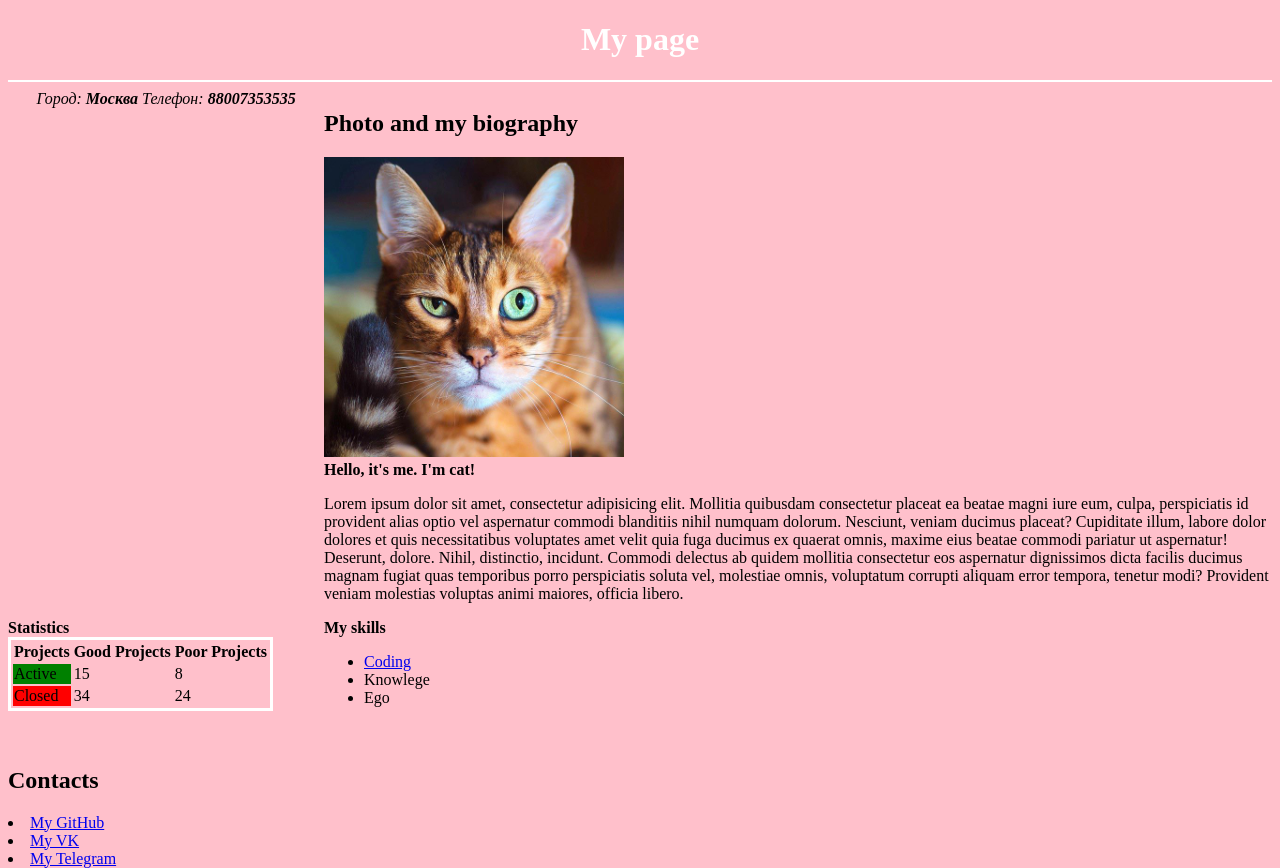
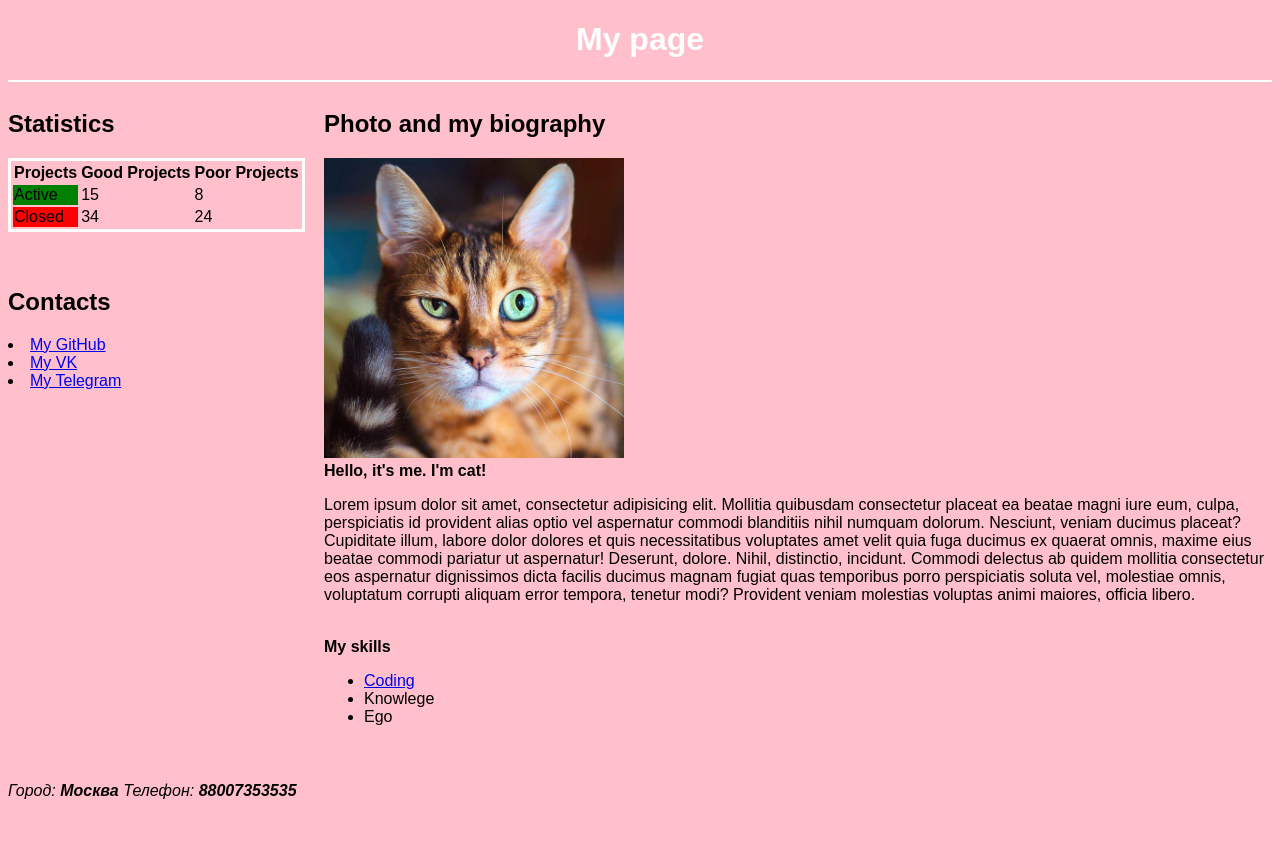
Before and after one commit to muridse/portfoly_00, a plain HTML site: page portfoly/index.html in a window 1280 px wide. After the commit the page ends 800 px from the top, so only its background shows below. Drawn offline with Linux system fonts and the light colour scheme.

Commit message:
new fonts, debug

```diff
--- a/portfoly/index.html
+++ b/portfoly/index.html
@@ -16,8 +16,7 @@
 	<br>
 	<b>Hello, it's me. I'm cat!</b>
 	<p>Lorem ipsum dolor sit amet, consectetur adipisicing elit. Mollitia quibusdam consectetur placeat ea beatae magni iure eum, culpa, perspiciatis id provident alias optio vel aspernatur commodi blanditiis nihil numquam dolorum. Nesciunt, veniam ducimus placeat? Cupiditate illum, labore dolor dolores et quis necessitatibus voluptates amet velit quia fuga ducimus ex quaerat omnis, maxime eius beatae commodi pariatur ut aspernatur! Deserunt, dolore. Nihil, distinctio, incidunt. Commodi delectus ab quidem mollitia consectetur eos aspernatur dignissimos dicta facilis ducimus magnam fugiat quas temporibus porro perspiciatis soluta vel, molestiae omnis, voluptatum corrupti aliquam error tempora, tenetur modi? Provident veniam molestias voluptas animi maiores, officia libero.</p>
-</section>
-<section>
+	<br>
 	<b>My skills</b>
 	<ul>
 		<li> <a href="pages/forms.html">Coding</a></li>
@@ -26,8 +25,7 @@
 	</ul>
 </section>
 <aside>
-	<b>Statistics</b>
-	<br>
+	<h2>Statistics</h2>
 	<table bordercolor="white">
 		<tr><th>Projects</th><th>Good Projects</th><th>Poor Projects</th></tr>
 		<tr><td bgcolor="green">Active</th><td>15</td><td>8</td></tr>
--- a/portfoly/styles.css
+++ b/portfoly/styles.css
@@ -42,4 +42,9 @@ img{
 }
 address{
 	text-align: center;
+	position: absolute;
+	bottom: 0;
 }
+* {
+	font-family: sans-serif;
+}
--- a/styles.css
+++ /dev/null
@@ -1,20 +0,0 @@
-body{
-	background: brown;
-}
-.pin {
-	padding-left: 40%;
-    margin-top: -30%;
-    font-size: 800%;
-}
-.image {
-    max-width: 30%;
-    max-height: 30%;
-    margin-right: 60%;
-}
-h1{
-	position: absolute;
-	left: 0;
-	bottom: 0;
-	width: 100%;
-	height: 80px;
-}
```
Also changed, not shown: index.htm (deleted, +0 -13 lines), 123.jpg (deleted).
